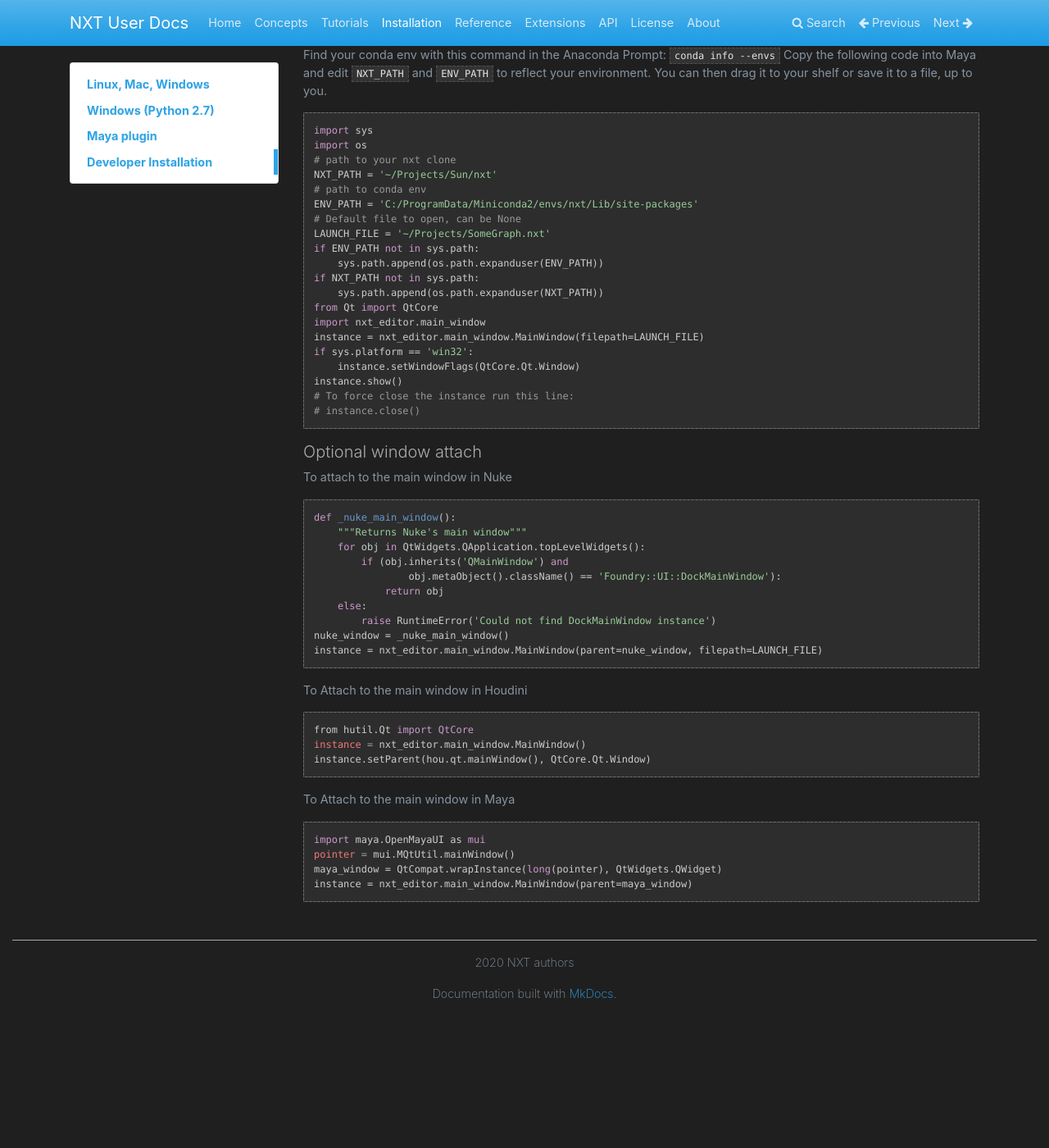
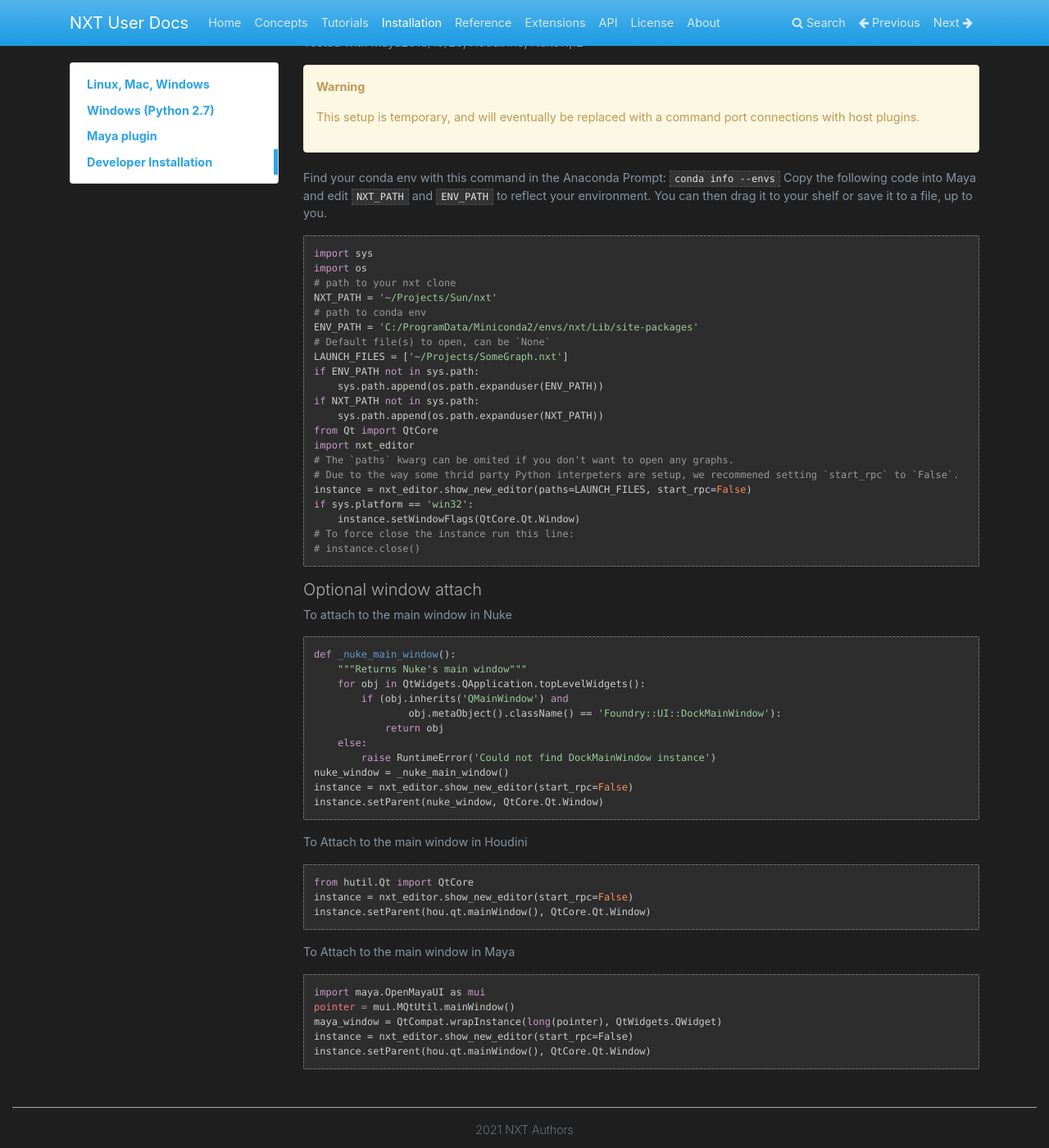
Before and after one commit to nxt-dev/nxt-dev.github.io, an MkDocs documentation site: the page built from docs/user_docs/docs/install.md, in a window 1280 px wide and 1400 px high, scrolled down 3053 px. Shown: the whole window at 82% size. Built offline with MkDocs 1.6.1, drawn with Linux system fonts in a browser that asks for light colours; nearby versions of some CDN libraries; library files that are not in the unit come from our copies; before the commit the page ends 4291 px from its top, so only the background shows below that; some of the changed text lies outside the part shown.

Commit message:
Added contexts video. Gave examples on how to use `STAGE`. Fixed some wording here and there. Fixed some broken links. Updated copyright.

````diff
--- a/docs/user_docs/docs/install.md
+++ b/docs/user_docs/docs/install.md
@@ -99,10 +100,19 @@ We recommend **not** adding conda python to your system path and **not** making
 - Launch the **Anaconda Prompt** and install dependencies:
     `conda env create -f C:/Projects/nxt/nxt_env.yml`
 #### Launching the nxt editor
-- From Anaconda Prompt
-    - `conda activate nxt`
-    - `cd C:/Projects/nxt`
-    - `python -m nxt.cli ui`
+**From Anaconda Prompt**
+
+- `conda activate nxt`
+- `cd C:/Projects/nxt`
+- `python -m nxt.cli ui`
+
+**From Python**
+
+```python
+import nxt_editor
+GRAPHS_TO_OPEN = ['a_graph.nxt'] or None
+nxt_editor.launch_editor(paths=GRAPHS_TO_OPEN, start_rpc=True)
+```
 
 <br>
 
@@ -112,8 +122,7 @@ Tested with Maya2018/19/20, Houdini18, Nuke11,12
 
 !!! warning
     This setup is temporary, and will eventually be replaced with a command
-     port connections with host plugins. There is also lack of support in
-      apps like photoshop, UE4 (qt library issues).
+     port connections with host plugins.
 
 Find your conda env with this command in the Anaconda Prompt: `conda info --envs`
 Copy the following code into Maya and edit  `NXT_PATH` and `ENV_PATH` to reflect your environment. You can then drag it to your shelf or save it to a file, up to you.
@@ -124,18 +133,19 @@ Copy the following code into Maya and edit  `NXT_PATH` and `ENV_PATH` to reflect
     NXT_PATH = '~/Projects/Sun/nxt'
     # path to conda env
     ENV_PATH = 'C:/ProgramData/Miniconda2/envs/nxt/Lib/site-packages'
-    # Default file to open, can be None
-    LAUNCH_FILE = '~/Projects/SomeGraph.nxt'
+    # Default file(s) to open, can be `None`
+    LAUNCH_FILES = ['~/Projects/SomeGraph.nxt']
     if ENV_PATH not in sys.path:
         sys.path.append(os.path.expanduser(ENV_PATH))
     if NXT_PATH not in sys.path:
         sys.path.append(os.path.expanduser(NXT_PATH))
     from Qt import QtCore
-    import nxt_editor.main_window
-    instance = nxt_editor.main_window.MainWindow(filepath=LAUNCH_FILE)
+    import nxt_editor
+    # The `paths` kwarg can be omited if you don't want to open any graphs.
+    # Due to the way some thrid party Python interpeters are setup, we recommened setting `start_rpc` to `False`.
+    instance = nxt_editor.show_new_editor(paths=LAUNCH_FILES, start_rpc=False)
     if sys.platform == 'win32':
         instance.setWindowFlags(QtCore.Qt.Window)
-    instance.show()
     # To force close the instance run this line:
     # instance.close()
 
@@ -152,12 +162,13 @@ To attach to the main window in Nuke
         else:
             raise RuntimeError('Could not find DockMainWindow instance')
     nuke_window = _nuke_main_window()
-    instance = nxt_editor.main_window.MainWindow(parent=nuke_window, filepath=LAUNCH_FILE)
+    instance = nxt_editor.show_new_editor(start_rpc=False)
+    instance.setParent(nuke_window, QtCore.Qt.Window)
 
 To Attach to the main window in Houdini
 
     from hutil.Qt import QtCore
-    instance = nxt_editor.main_window.MainWindow()
+    instance = nxt_editor.show_new_editor(start_rpc=False)
     instance.setParent(hou.qt.mainWindow(), QtCore.Qt.Window)
 
 To Attach to the main window in Maya
@@ -165,4 +176,5 @@ To Attach to the main window in Maya
     import maya.OpenMayaUI as mui
     pointer = mui.MQtUtil.mainWindow()
     maya_window = QtCompat.wrapInstance(long(pointer), QtWidgets.QWidget)
-    instance = nxt_editor.main_window.MainWindow(parent=maya_window)
+    instance = nxt_editor.show_new_editor(start_rpc=False)
+    instance.setParent(hou.qt.mainWindow(), QtCore.Qt.Window)
--- a/docs/user_docs/mkdocs.yml
+++ b/docs/user_docs/mkdocs.yml
@@ -1,6 +1,6 @@
 site_name: NXT User Docs
 site_description: Node eXecution Tree, A python layering and sequential execution tool for Animation and VFX
-copyright: 2020 NXT authors
+copyright: 2021 NXT Authors
 
 nav:
     - Home: index.md
````
Also changed, not shown: other parts of docs/user_docs/docs/install.md (+1 -0 lines), docs/user_docs/docs/index.md (+2 -2 lines), docs/user_docs/docs/reference.md (+36 -5 lines), docs/user_docs/docs/tutorials.md (+5 -3 lines), docs/user_docs/docs/workflows.md (+5 -5 lines).
